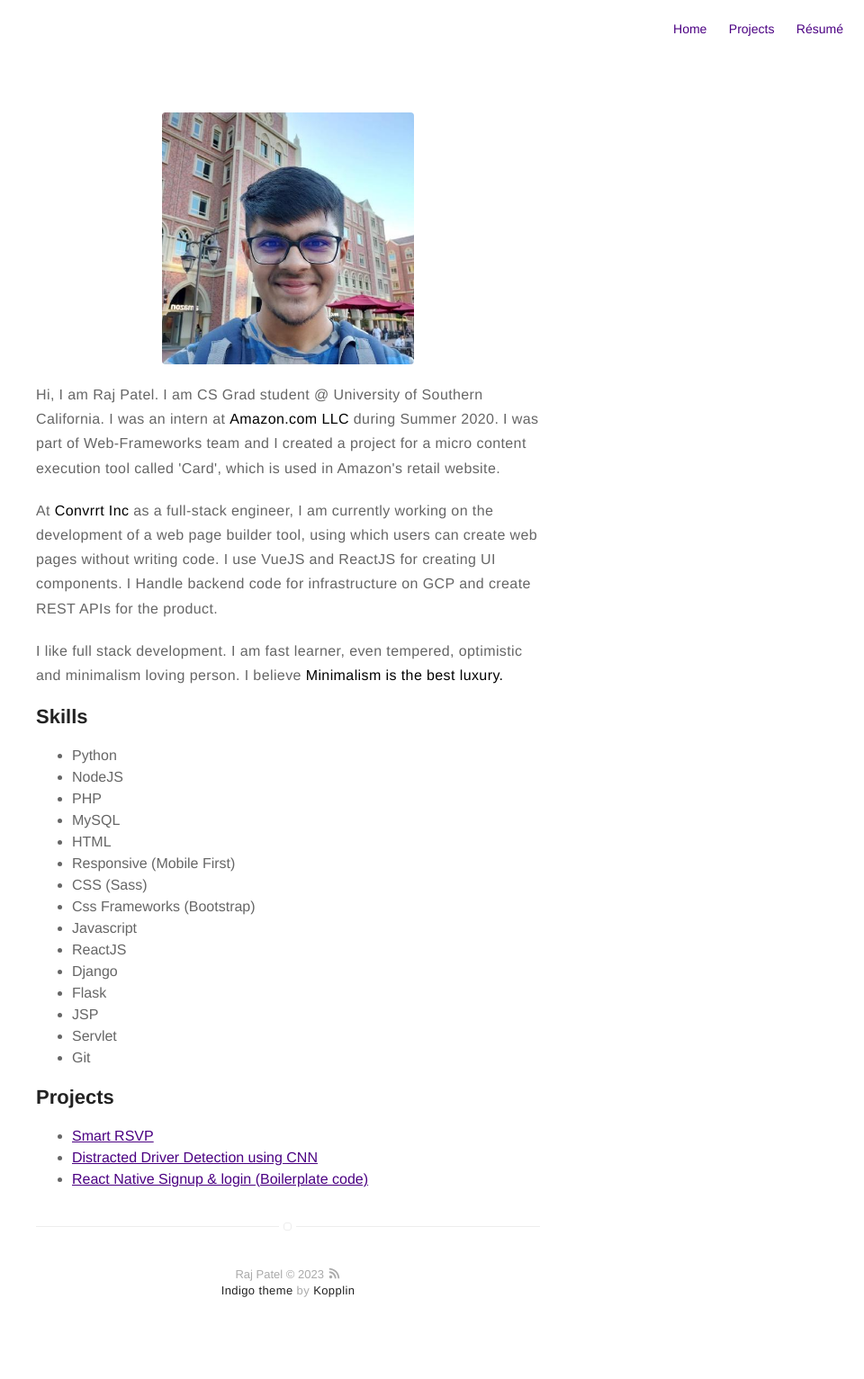
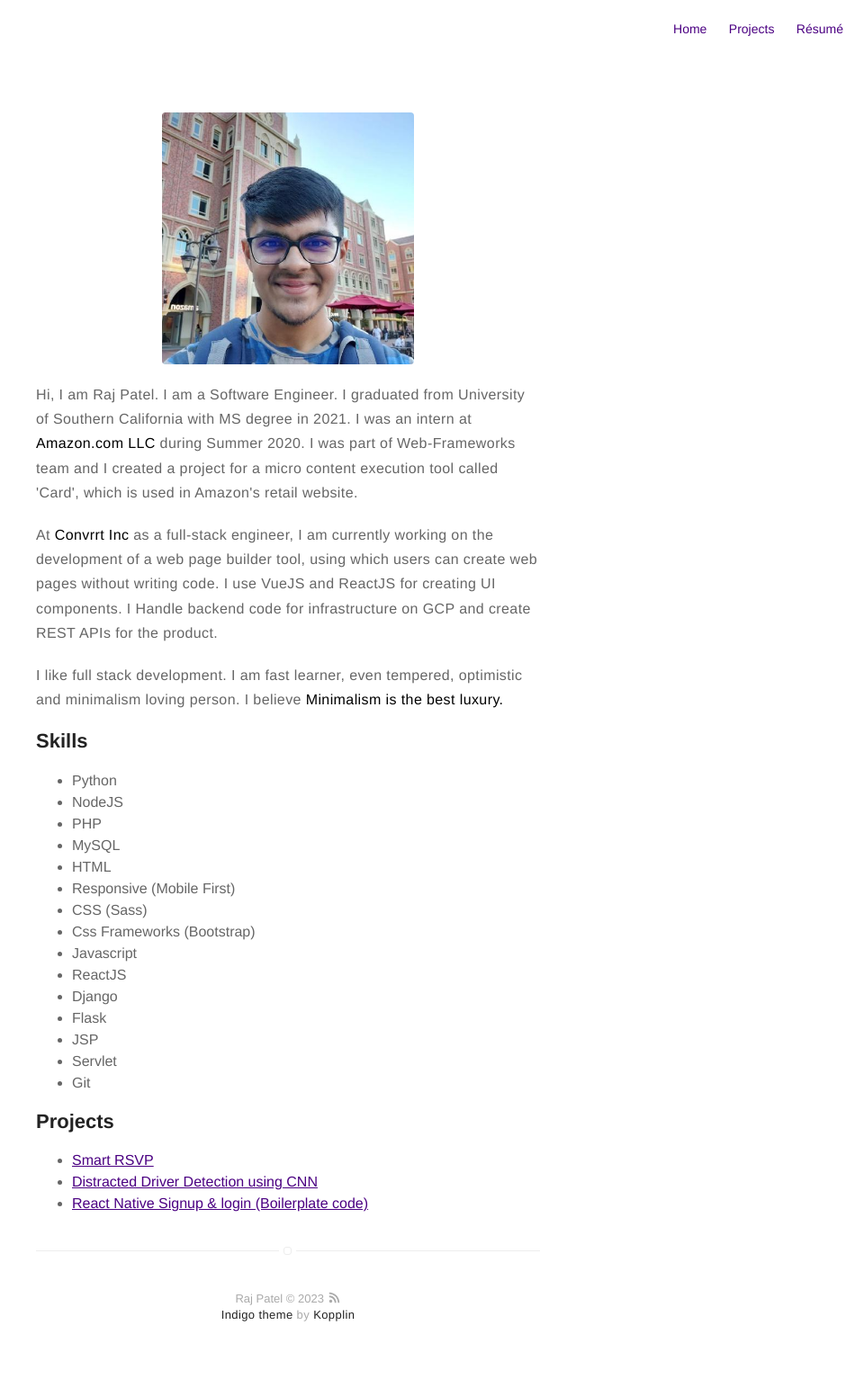
Before and after one commit to Raj1998/Raj1998.github.io, a Jekyll site: the page built from about.md, in a window 1280 px wide. Shown: the whole page at 90% size, without its empty margins (320-1280 px from the left). Built offline with Jekyll 4.4.1, drawn with Linux system fonts in a browser that asks for light colours; before the commit the page ends 1506 px from its top, so only the background shows below that.

Commit message:
about updated

```diff
--- a/about.md
+++ b/about.md
@@ -4,7 +4,7 @@ layout: page
 ---
 ![Profile Image]({{ site.url }}/{{ site.picture }})
 
-<p>Hi, I am Raj Patel. I am CS Grad student @ University of Southern California. I was an intern at <strong>Amazon.com LLC</strong> during Summer 2020.  I was part of Web-Frameworks team and I created a project for a micro content execution tool called 'Card', which is used in Amazon's retail website.</p>
+<p>Hi, I am Raj Patel. I am a Software Engineer. I graduated from University of Southern California with MS degree in 2021. I was an intern at <strong>Amazon.com LLC</strong> during Summer 2020.  I was part of Web-Frameworks team and I created a project for a micro content execution tool called 'Card', which is used in Amazon's retail website.</p>
 
 <p>
 At <strong>Convrrt Inc</strong> as a full-stack engineer, I am currently working on the development of a web page builder tool, using which users can create web pages without writing code. I use VueJS and ReactJS for creating UI components. I Handle backend code for infrastructure on GCP and create REST APIs for the product.
```
